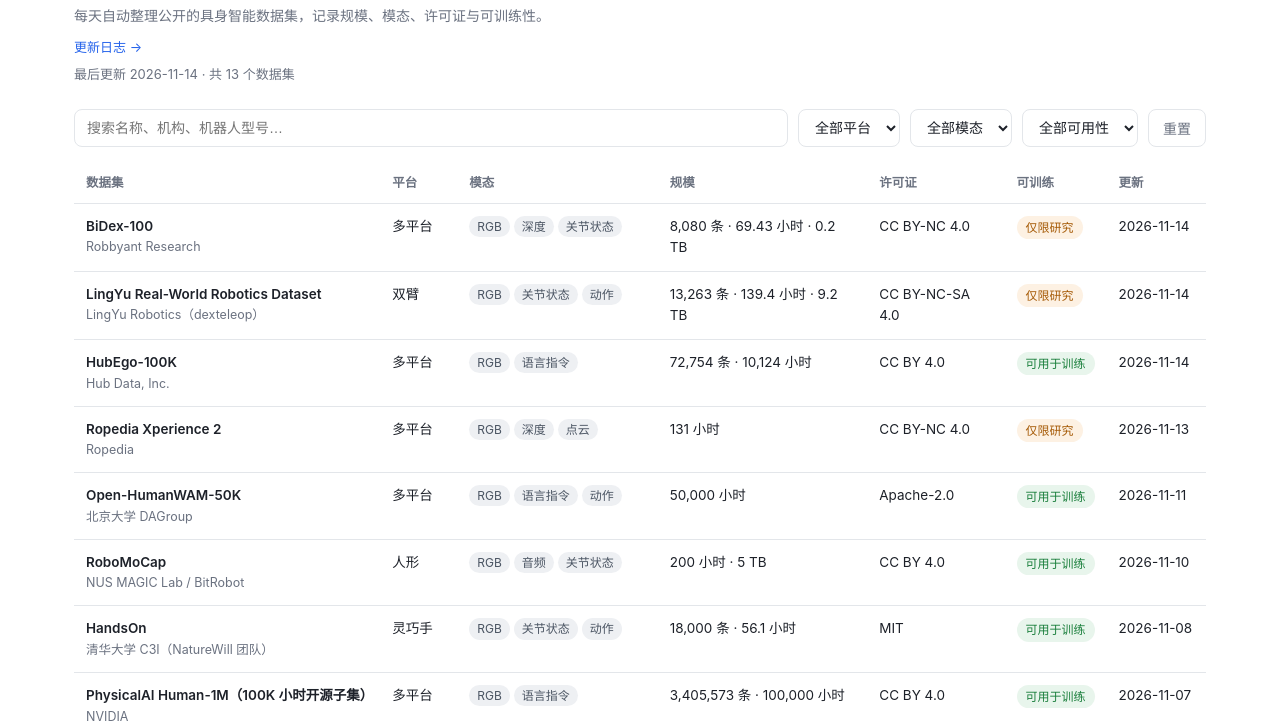
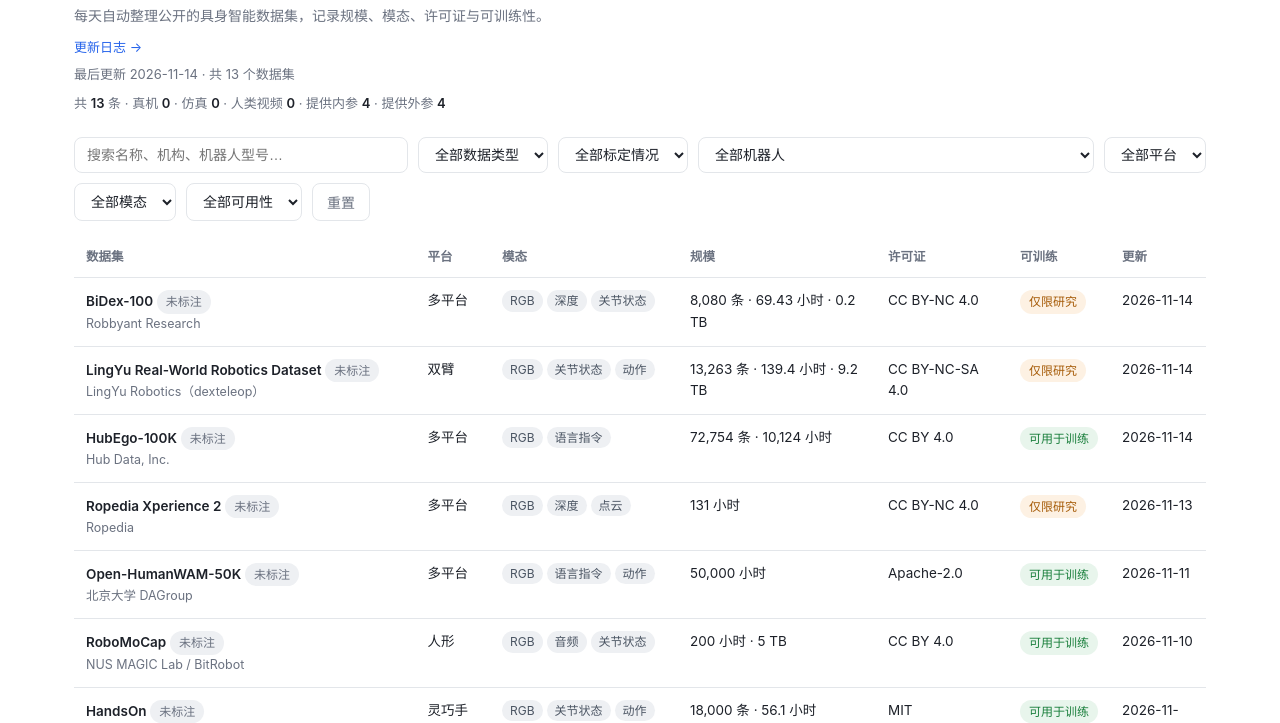
Before and after one commit to 1zeryu/embodied-datasets, a plain HTML site: page docs/index.html in a window 1280 px wide. Shown: the part 93-816 px from the top of the page. Drawn offline with Linux system fonts and the light colour scheme.

Commit message:
feat: 增加数据类型、标定、机器人型号筛选与统计

```diff
--- a/docs/index.html
+++ b/docs/index.html
@@ -31,6 +31,8 @@
   .sub { margin: 0 0 10px; color: var(--muted); }
   .links { margin: 0 0 6px; font-size: 13px; }
   .meta { margin: 0; font-size: 13px; color: var(--muted); }
+  .stats { margin: 8px 0 0; font-size: 13px; color: var(--muted); }
+  .stats b { color: var(--text); font-weight: 600; }
   .controls {
     max-width: 1180px; margin: 0 auto; padding: 0 24px 16px;
     display: flex; flex-wrap: wrap; gap: 10px;
@@ -105,10 +107,27 @@
   <p class="sub">每天自动整理公开的具身智能数据集，记录规模、模态、许可证与可训练性。</p>
   <p class="links"><a href="./log.html">更新日志 →</a></p>
   <p class="meta" id="meta">加载中…</p>
+  <p class="stats" id="stats"></p>
 </header>
 
 <section class="controls">
   <input id="q" type="search" placeholder="搜索名称、机构、机器人型号…">
+  <select id="f-source">
+    <option value="">全部数据类型</option>
+    <option value="real">真机采集</option>
+    <option value="sim">仿真</option>
+    <option value="hybrid">真机 + 仿真</option>
+    <option value="human">人类视频</option>
+    <option value="unknown">未标注</option>
+  </select>
+  <select id="f-calib">
+    <option value="">全部标定情况</option>
+    <option value="intrinsics">提供内参</option>
+    <option value="extrinsics">提供外参</option>
+    <option value="depth">提供深度</option>
+    <option value="none">三项均未确认</option>
+  </select>
+  <select id="f-robot"><option value="">全部机器人</option></select>
   <select id="f-platform"><option value="">全部平台</option></select>
   <select id="f-modality"><option value="">全部模态</option></select>
   <select id="f-train">
@@ -153,9 +172,16 @@ const TRAIN = {
   research_only: ['仅限研究', 'warn'],
   unknown: ['未确认', 'muted']
 };
+const SOURCE = {
+  real: ['真机', 'ok'],
+  sim: ['仿真', 'warn'],
+  hybrid: ['真机+仿真', 'warn'],
+  human: ['人类视频', 'muted'],
+  unknown: ['未标注', 'muted']
+};
 
 let all = [];
-const state = { q: '', platform: '', modality: '', train: '' };
+const state = { q: '', source: '', calib: '', robot: '', platform: '', modality: '', train: '' };
 
 const esc = v => String(v ?? '').replace(/[&<>"']/g, c => ({ '&': '&amp;', '<': '&lt;', '>': '&gt;', '"': '&quot;', "'": '&#39;' }[c]));
 const num = v => Number(v).toLocaleString('en-US');
@@ -182,10 +208,25 @@ function fillSelect(el, dict) {
   });
 }
 
+function sourceBadge(d) {
+  const [label, cls] = SOURCE[d.source_type] || SOURCE.unknown;
+  return '<span class="badge ' + cls + '">' + label + '</span>';
+}
+
 function match(d) {
   if (state.platform && d.platform !== state.platform) return false;
   if (state.modality && !(d.modalities || []).includes(state.modality)) return false;
   if (state.train && d.train_use !== state.train) return false;
+  if (state.source && (d.source_type || 'unknown') !== state.source) return false;
+  if (state.robot && !(d.robots || []).includes(state.robot)) return false;
+  if (state.calib) {
+    const c = d.calibration || {};
+    if (state.calib === 'none') {
+      if (c.intrinsics === 'provided' || c.extrinsics === 'provided' || c.depth === 'provided') return false;
+    } else if (c[state.calib] !== 'provided') {
+      return false;
+    }
+  }
   if (state.q) {
     const hay = [d.name, d.org, d.summary, d.license, ...(d.robots || []), ...(d.task_types || [])]
       .join(' ').toLowerCase();
@@ -199,7 +240,7 @@ function render() {
   const rows = document.getElementById('rows');
   rows.innerHTML = list.map((d, i) => `
     <tr data-i="${all.indexOf(d)}">
-      <td><span class="name">${esc(d.name)}</span><span class="org">${esc(d.org || '')}</span></td>
+      <td><span class="name">${esc(d.name)}</span> ${sourceBadge(d)}<span class="org">${esc(d.org || '')}</span></td>
       <td class="hide-sm">${esc(PLATFORM[d.platform] || d.platform || '—')}</td>
       <td class="hide-sm">${(d.modalities || []).slice(0, 3).map(m => '<span class="tag">' + esc(MODALITY[m] || m) + '</span>').join('')}</td>
       <td class="hide-sm">${esc(scaleText(d.scale))}</td>
@@ -207,6 +248,9 @@ function render() {
       <td>${trainBadge(d.train_use)}</td>
       <td class="hide-sm">${esc(d.last_updated || '—')}</td>
     </tr>`).join('');
+  const n = f => list.filter(f).length;
+  document.getElementById('stats').innerHTML =
+    `共 <b>${list.length}</b> 条 · 真机 <b>${n(x => x.source_type === 'real')}</b> · 仿真 <b>${n(x => x.source_type === 'sim')}</b> · 人类视频 <b>${n(x => x.source_type === 'human')}</b> · 提供内参 <b>${n(x => (x.calibration || {}).intrinsics === 'provided')}</b> · 提供外参 <b>${n(x => (x.calibration || {}).extrinsics === 'provided')}</b>`;
   document.getElementById('empty').hidden = list.length > 0;
   document.getElementById('table').hidden = list.length === 0;
 }
@@ -228,6 +272,7 @@ function openDetail(d) {
     <div class="dl">
       ${row('简介', esc(d.summary))}
       ${row('平台', esc(PLATFORM[d.platform] || d.platform || '—'))}
+      ${row('数据类型', sourceBadge(d))}
       ${row('机器人', esc((d.robots || []).join('、') || '—'))}
       ${row('模态', esc((d.modalities || []).map(m => MODALITY[m] || m).join('、') || '—'))}
       ${row('任务类型', esc((d.task_types || []).join('、') || '—'))}
@@ -258,15 +303,24 @@ function openDetail(d) {
 function bind() {
   fillSelect(document.getElementById('f-platform'), PLATFORM);
   fillSelect(document.getElementById('f-modality'), MODALITY);
+  const robots = [...new Set(all.flatMap(d => d.robots || []))].sort((a, b) => a.localeCompare(b, 'zh'));
+  robots.forEach(r => {
+    const o = document.createElement('option');
+    o.value = r; o.textContent = r;
+    document.getElementById('f-robot').appendChild(o);
+  });
 
   document.getElementById('q').addEventListener('input', e => { state.q = e.target.value.trim(); render(); });
+  document.getElementById('f-source').addEventListener('change', e => { state.source = e.target.value; render(); });
+  document.getElementById('f-calib').addEventListener('change', e => { state.calib = e.target.value; render(); });
+  document.getElementById('f-robot').addEventListener('change', e => { state.robot = e.target.value; render(); });
   document.getElementById('f-platform').addEventListener('change', e => { state.platform = e.target.value; render(); });
   document.getElementById('f-modality').addEventListener('change', e => { state.modality = e.target.value; render(); });
   document.getElementById('f-train').addEventListener('change', e => { state.train = e.target.value; render(); });
   document.getElementById('reset').addEventListener('click', () => {
-    Object.assign(state, { q: '', platform: '', modality: '', train: '' });
+    Object.assign(state, { q: '', source: '', calib: '', robot: '', platform: '', modality: '', train: '' });
     document.getElementById('q').value = '';
-    ['f-platform', 'f-modality', 'f-train'].forEach(id => document.getElementById(id).value = '');
+    ['f-source', 'f-calib', 'f-robot', 'f-platform', 'f-modality', 'f-train'].forEach(id => document.getElementById(id).value = '');
     render();
   });
 
```
Also changed, not shown: 2 other files.
